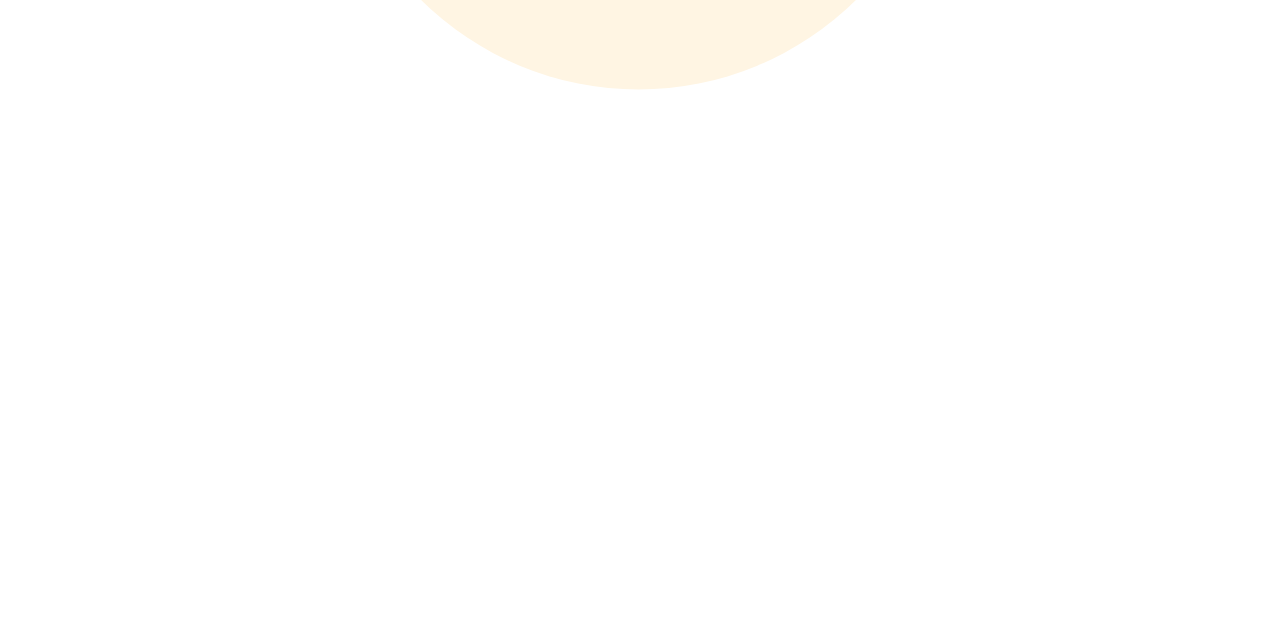
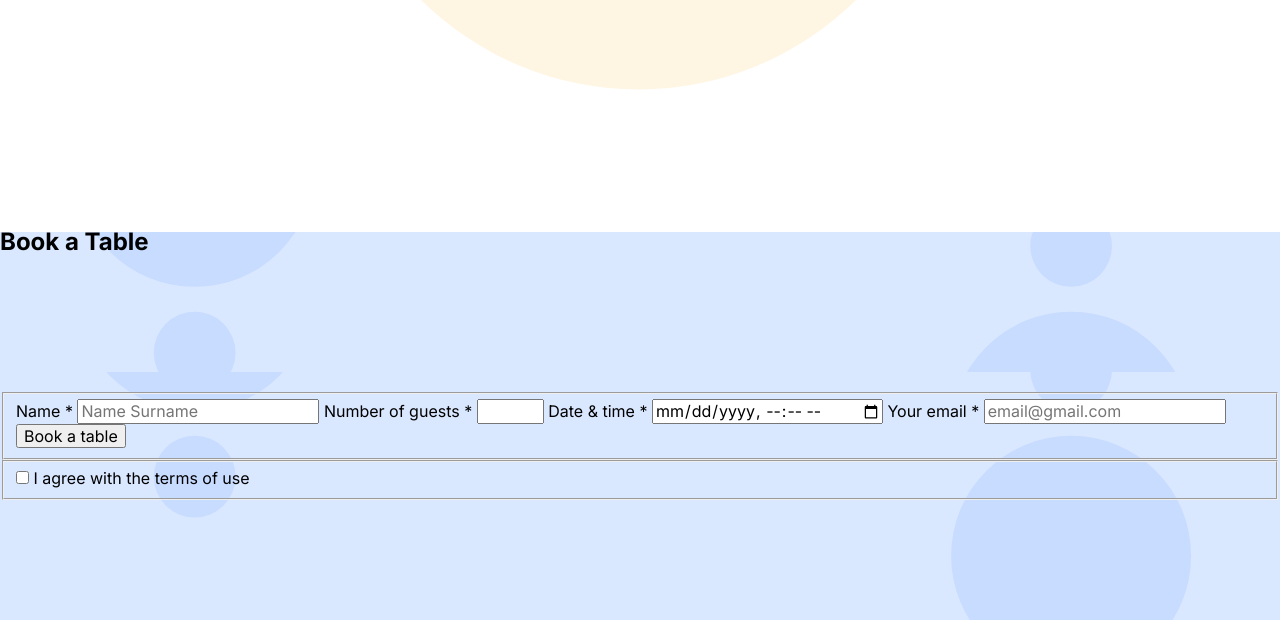
Before and after one commit to blinn26/se_project_coffeeshop, a plain HTML site: page index.html in a window 1280 px wide. Shown: the part 2912-3532 px from the top of the page. Before the commit the page ends 3124 px from the top, so only its background shows below. Drawn offline with Linux system fonts and the light colour scheme.

Commit message:
reservation start

```diff
--- a/blocks/reservation.css
+++ b/blocks/reservation.css
@@ -0,0 +1,4 @@
+.reservation {
+    background: #D9E7FF url(../images/background_reservation.svg) no-repeat center/cover;
+    padding-bottom: 120px;
+}
--- a/index.html
+++ b/index.html
@@ -175,6 +175,53 @@
             </div>
           </div>
         </section>
+        <section class="reservation" id="reservation">
+          <h2 class="reservation __title">Book a Table</h2>
+          <form class="reservation__form form">
+            <fieldset class="form__fieldset">
+              <label class="form__label" for="name">
+                Name *
+                <input
+                  class="form__input"
+                  type="text"
+                  id="name"
+                  placeholder="Name Surname"
+                />
+              </label>
+              <label class="form__label" for="numbers">
+                Number of guests *
+                <input
+                  class="form__imput"
+                  type="number"
+                  min="1"
+                  max="8"
+                  id="numbers"
+                  placeholders="1-8"
+                />
+              </label>
+              <label class="form__label" for="date">
+                Date & time *
+                <input class="form__input" type="datetime-local" id="date" />
+              </label>
+              <label class="form__label" for="email">
+                Your email *
+                <input
+                  class="form__input"
+                  type="email"
+                  id="email"
+                  placeholder="email@gmail.com"
+                />
+              </label>
+              <button class="form__button">Book a table</button>
+            </fieldset>
+            <fieldset class="form__fieldset">
+              <label class="form__label form__label_type_checkbox" for="check">
+                <input class="form__checkbox" type="checkbox" id="check" />
+                I agree with the terms of use
+              </label>
+            </fieldset>
+          </form>
+        </section>
       </main>
     </div>
   </body>
```
Also changed, not shown: 1 other file.
